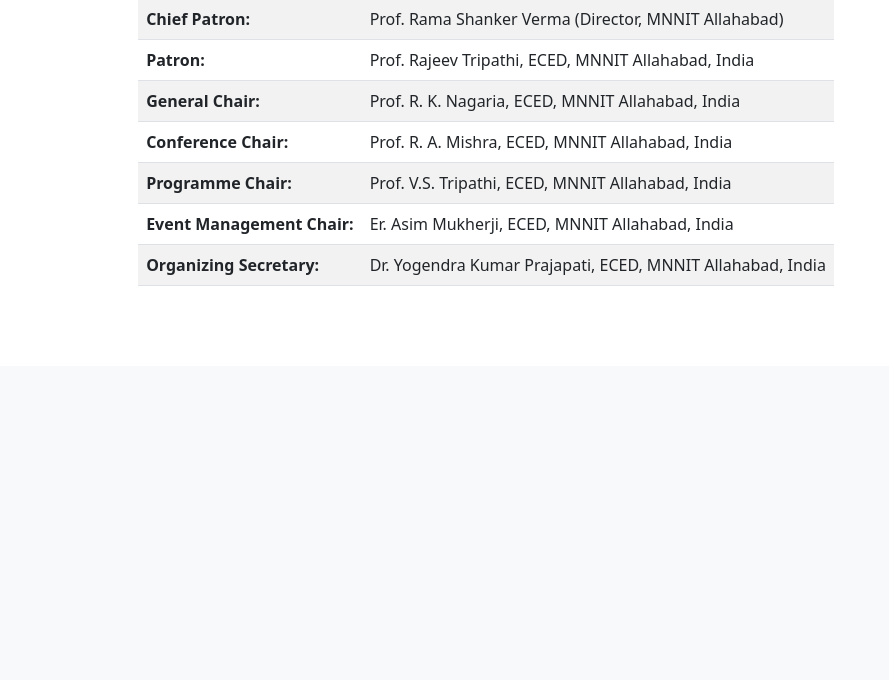
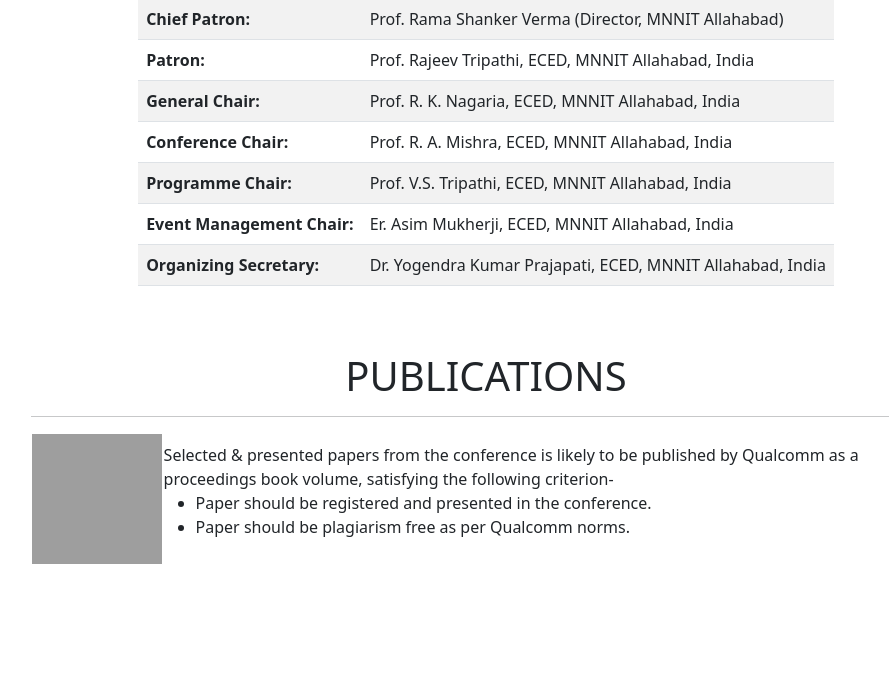
Before and after one commit to nakul2020/conferenceApp, a Django app: page / in a window 1280 px wide. Shown: the part 1563-2243 px from the top of the page, without its empty margins (154-1043 px from the left). Before the commit the page ends 1849 px from the top, so only its background shows below. Run offline with Django 3.2, Linux system fonts and the light colour scheme; grey boxes are pictures that could not be loaded.

Commit message:
added publications

```diff
--- a/conferenceApp/templates/index.html
+++ b/conferenceApp/templates/index.html
@@ -335,7 +335,29 @@
 
     </div>
   </div>
+ <div id="section-publications" data-aos="fade-up" style="padding: 5%; ">
+    <div class="section-title">
+      <h1 style="text-align: center;">PUBLICATIONS</h1><hr>
+    </div>
 
+    <div style="overflow-x: auto;">
+
+      <table>
+        <tr>
+          <td><img src="static/Images/qualcomlogo.jpg" height="130px" width="130px"></td>
+          <td>Selected & presented papers from the conference is likely to be published by Qualcomm as
+            a proceedings book volume, satisfying the following criterion-<br>
+            <ul style="list-style-type:disc;">
+              <li>Paper should be registered and presented in the conference.</li>
+              <li>Paper should be plagiarism free as per Qualcomm norms.</li>
+
+            </ul>
+        </tr>
+      </table>
+    </div>
+  </div>
+
+</div>
 
 </div>
 {% endblock %}
```
